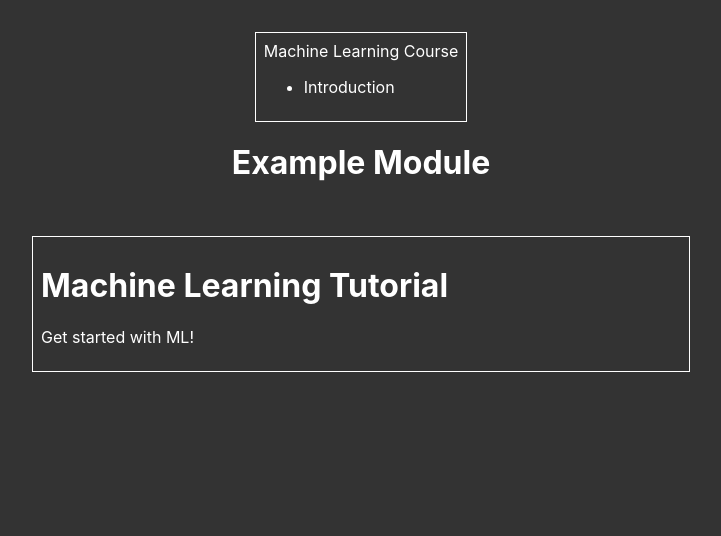
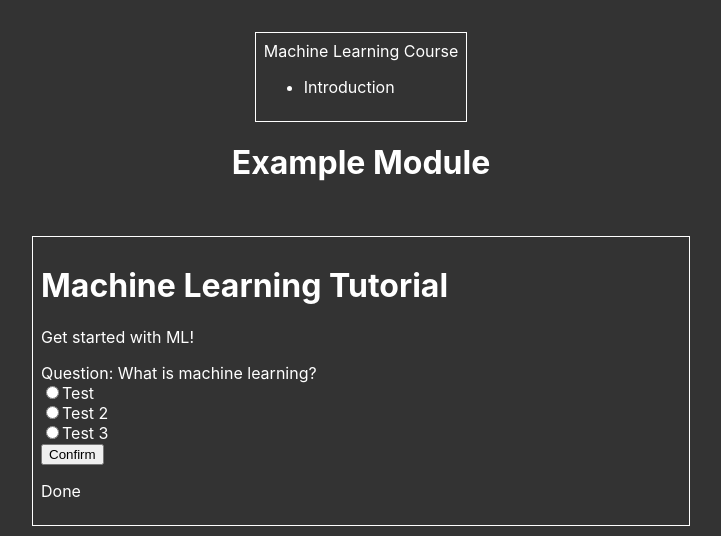
Before and after one commit to myfatemi04/cactus-courseware-frontend, a React (Create React App) app: page /m in a window 1280 px wide. Shown: the top 536 px of the page, without its empty margins (279-1000 px from the left). Built offline with nearby package versions, Linux system fonts and the light colour scheme.

Commit message:
questions

```diff
--- a/package.json
+++ b/package.json
@@ -3,6 +3,8 @@
   "version": "0.1.0",
   "private": true,
   "dependencies": {
+    "@mdx-js/loader": "^2.1.1",
+    "@mdx-js/react": "^2.1.1",
     "@testing-library/jest-dom": "^5.16.4",
     "@testing-library/react": "^13.1.1",
     "@testing-library/user-event": "^13.5.0",
--- a/src/Module.tsx
+++ b/src/Module.tsx
@@ -1,6 +1,11 @@
-import React from "react";
+import React, { ReactNode } from "react";
 import ReactMarkdown from "react-markdown";
-import { Module as ModuleType, Tree as TreeType } from "./types";
+import Question from "./Question";
+import {
+  Module as ModuleType,
+  Question as QuestionType,
+  Tree as TreeType,
+} from "./types";
 
 export const exampleModule: ModuleType = {
   name: "Example Module",
@@ -8,9 +13,104 @@ export const exampleModule: ModuleType = {
 # Machine Learning Tutorial
 
 Get started with ML!
+
+???
+Question: What is machine learning?
+[ ] Test
+[x] Test 2
+( ) Test 3
+???
+
+Done
+
 `,
   modules: [],
 };
+
+export function splitMarkdownIntoChunks(markdown: string): ReactNode[] {
+  const chunks: ReactNode[] = [];
+
+  const lines = markdown.split("\n");
+  let prevChunk = "";
+  let inQuestion = false;
+
+  let question: QuestionType = {
+    text: "",
+    type: "multiple",
+    answers: [],
+    explanation: "",
+  };
+
+  let questionSection: "question" | "explanation" = "question";
+
+  function endQuestion() {
+    inQuestion = false;
+    chunks.push(<Question question={question} />);
+    question = {
+      text: "",
+      type: "multiple",
+      answers: [],
+      explanation: "",
+    };
+  }
+
+  function endBody() {
+    inQuestion = true;
+    chunks.push(<ReactMarkdown>{prevChunk}</ReactMarkdown>);
+    prevChunk = "";
+  }
+
+  for (const line of lines) {
+    if (line === "???") {
+      if (inQuestion) {
+        endQuestion();
+      } else {
+        endBody();
+      }
+      continue;
+    }
+
+    if (inQuestion) {
+      if (line.trim().toLowerCase() === "question:") {
+        questionSection = "question";
+      } else if (line.trim().toLowerCase() === "explanation:") {
+        questionSection = "explanation";
+      }
+
+      if (questionSection === "question") {
+        if (line.startsWith("[")) {
+          question.type = "multiple";
+          let correct = line.charAt(1) === "x";
+          question.answers.push({
+            correct,
+            text: line.substring(3).trim(),
+          });
+        } else if (line.startsWith("(")) {
+          question.type = "single";
+          let correct = line.charAt(1) === "x";
+          question.answers.push({
+            correct,
+            text: line.substring(3).trim(),
+          });
+        } else {
+          question.text += "\n" + line;
+        }
+      } else if (questionSection === "explanation") {
+        question.explanation += "\n" + line;
+      }
+    } else {
+      prevChunk += "\n" + line;
+    }
+  }
+
+  if (inQuestion) {
+    endQuestion();
+  } else {
+    endBody();
+  }
+
+  return chunks;
+}
 
 export function Tree({ tree }: { tree: TreeType }) {
   return (
@@ -18,7 +118,7 @@ export function Tree({ tree }: { tree: TreeType }) {
       {tree.name}
       <ul>
         {tree.children?.map((subtree) => (
-          <li>
+          <li key={subtree.name}>
             <Tree tree={subtree} />
           </li>
         ))}
@@ -57,7 +157,8 @@ export default function Module({
           border: "1px solid white",
         }}
       >
-        <ReactMarkdown>{data.markdown}</ReactMarkdown>
+        {splitMarkdownIntoChunks(exampleModule.markdown)}
+        {/* <ReactMarkdown>{data.markdown}</ReactMarkdown> */}
       </div>
     </div>
   );
--- /dev/null
+++ b/src/Question.tsx
@@ -0,0 +1,32 @@
+import { useCallback, useState } from "react";
+import { Question as QuestionType } from "./types";
+
+export default function Question({ question }: { question: QuestionType }) {
+  const [selectedAnswers, setSelectedAnswers] = useState<number[]>([]);
+
+  const confirm = useCallback(() => {}, []);
+
+  return (
+    <div>
+      <span>{question.text}</span>
+      <form style={{ display: "flex", flexDirection: "column" }}>
+        {question.answers.map((answer, index) => {
+          const id = `question-${question.text}-answer-${index}`;
+          return (
+            <div>
+              <input
+                type={question.type === "multiple" ? "checkbox" : "radio"}
+                name="answer"
+                id={id}
+                checked={selectedAnswers?.includes(index)}
+                onClick={(e) => {}}
+              />
+              <label htmlFor={id}>{answer.text}</label>
+            </div>
+          );
+        })}
+      </form>
+      <button onClick={confirm}>Confirm</button>
+    </div>
+  );
+}
```
Also changed, not shown: src/types.ts (+12 -0 lines), 1 other file (tests, documents, lock files or other folders).
